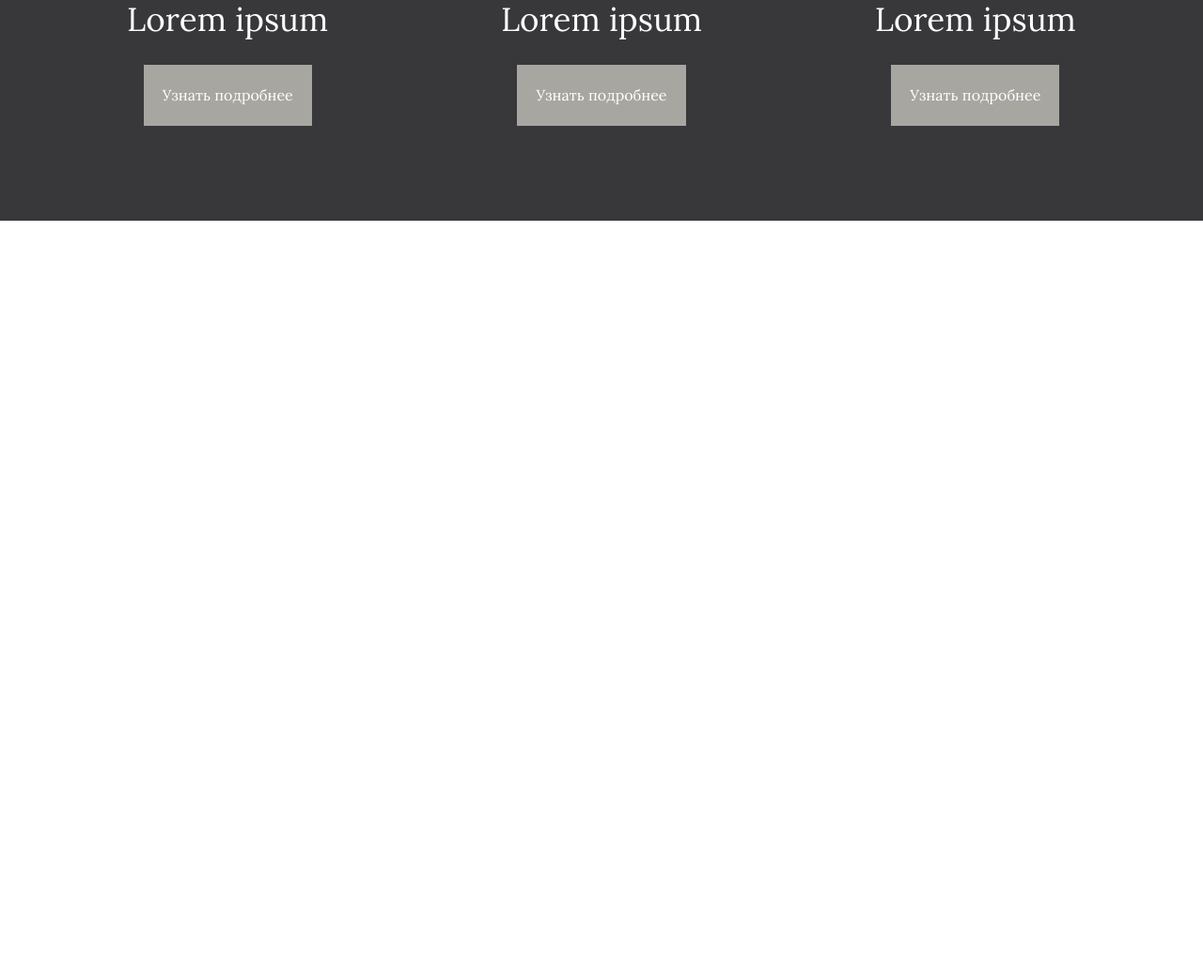
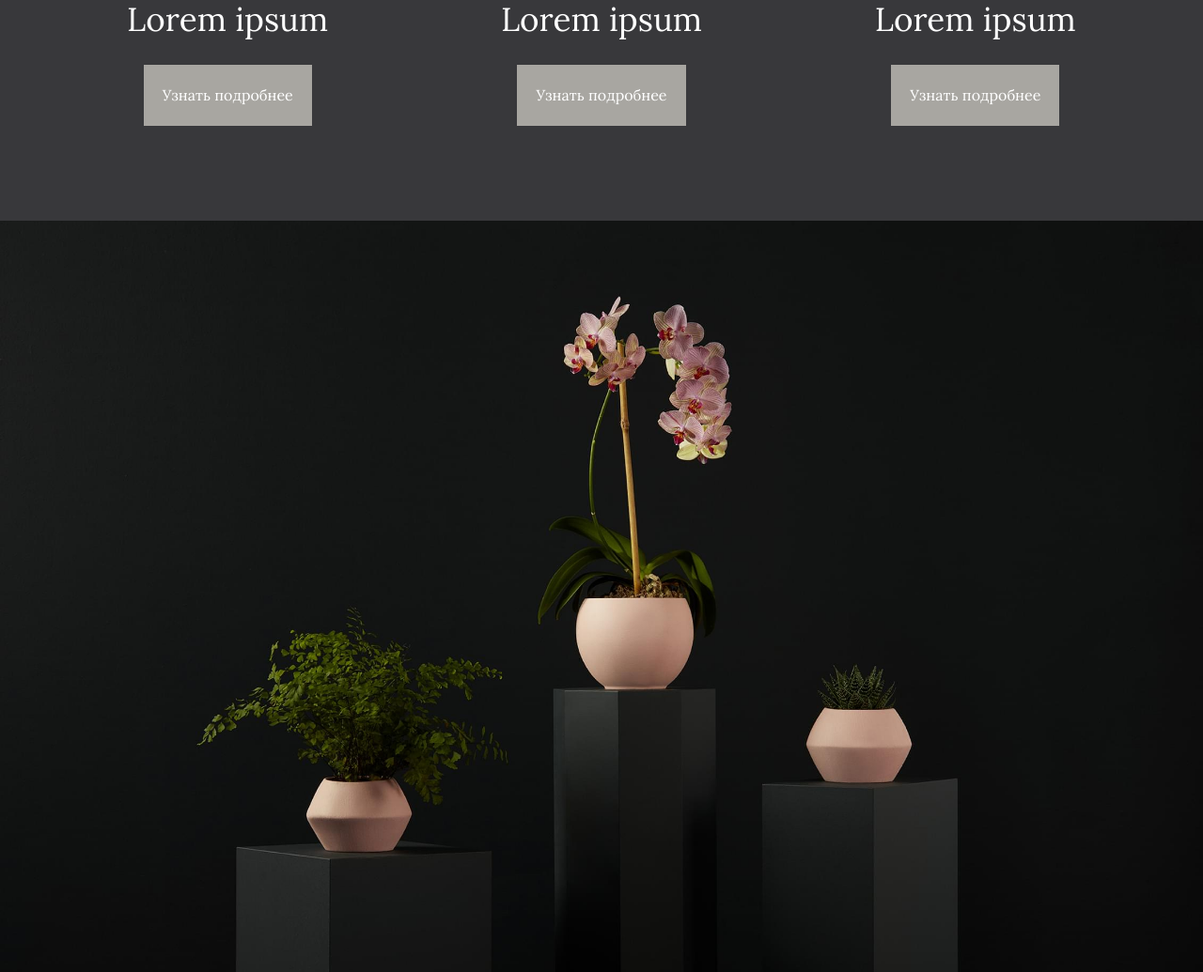
Before and after one commit to ValentineYoungMan/Flowerpot-page1, a plain HTML site: page index.html in a window 1280 px wide. Shown: the part 1542-2577 px from the top of the page at 94% size. Drawn offline with nearby package versions, Linux system fonts and the light colour scheme; files whose address does not match are found by name.

Commit message:
Update style.css

```diff
--- a/css/style.css
+++ b/css/style.css
@@ -507,7 +507,7 @@ body._lock {
 
 .block3 {
   min-height: 100vh;
-  background: url("../img/block3-fullscreen.jpg") center/cover no-repeat fixed;
+  background: url("../img/img-mainpage/block3-fullscreen.jpg") center/cover no-repeat fixed;
 }
 
 .block4 {
```
